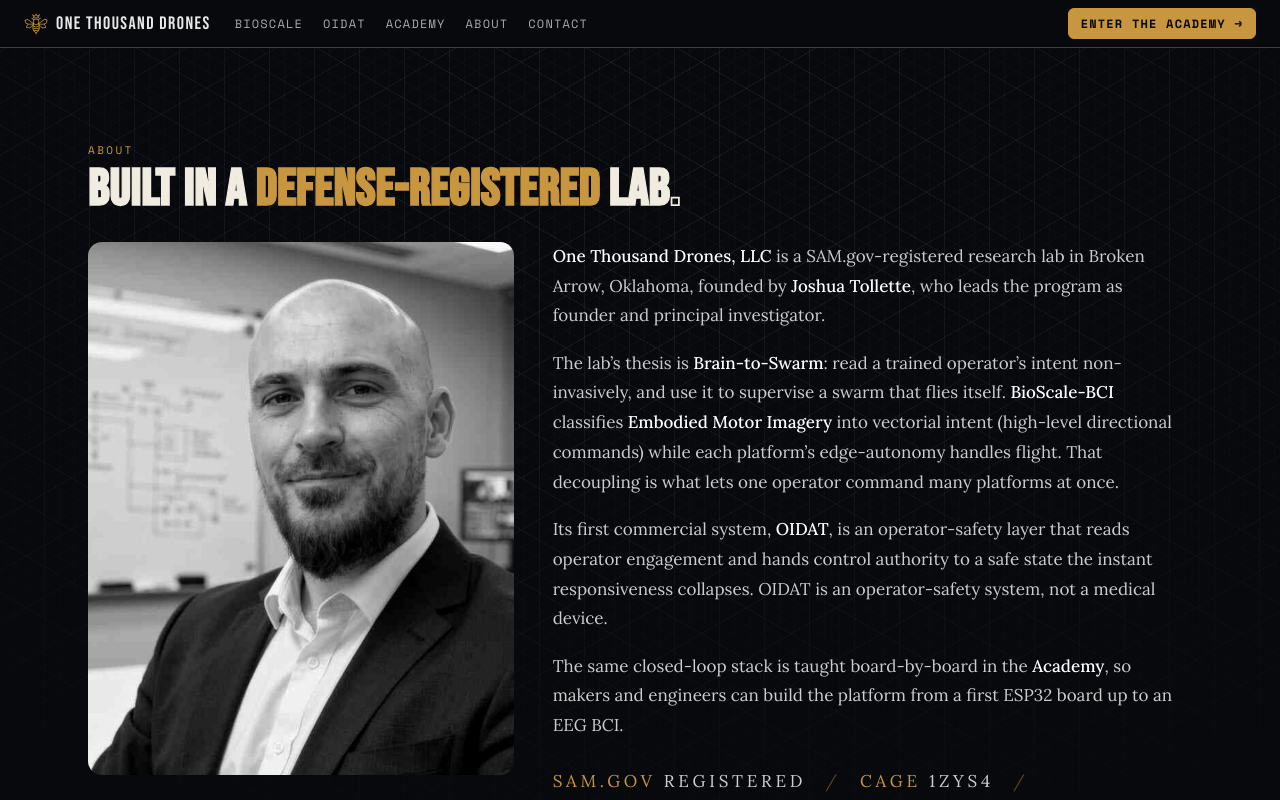
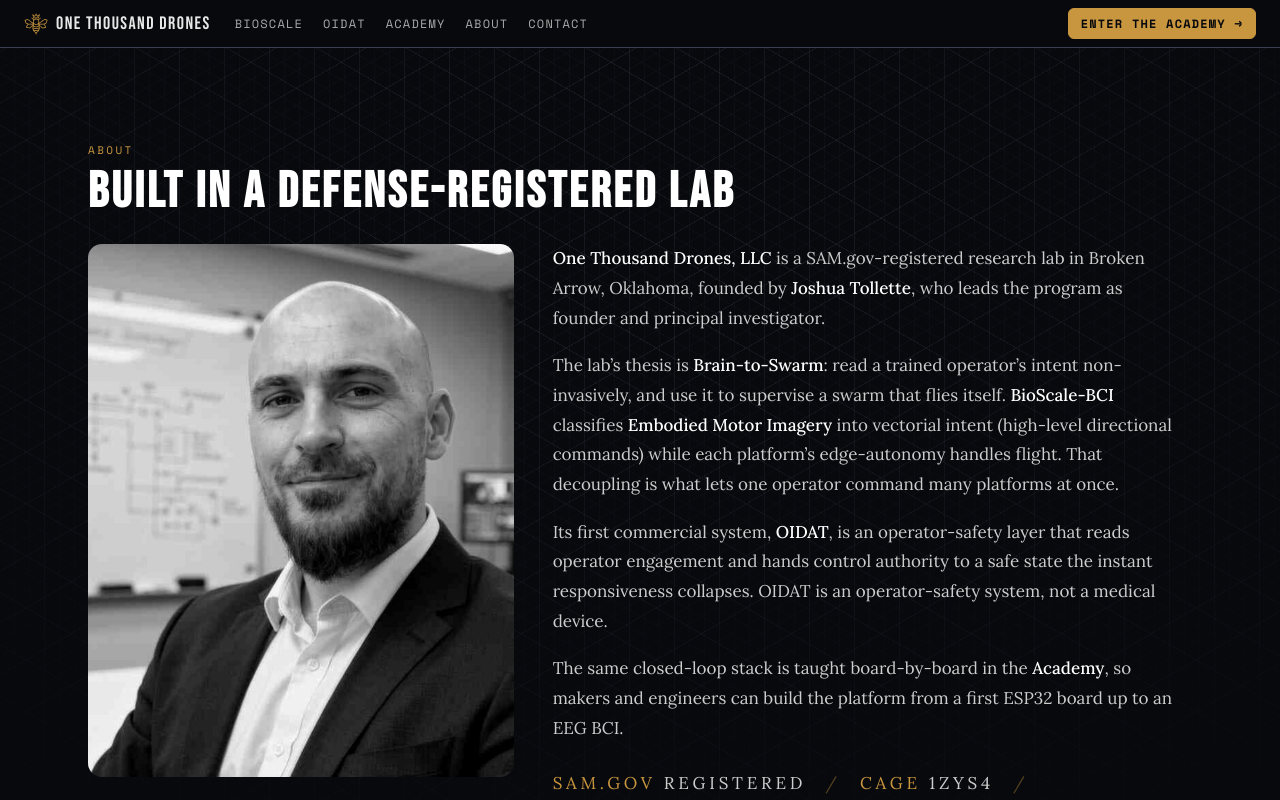
Before and after one commit to Otd-llc/otd-site, a Next.js app: page /about in a window 1280 px wide. Shown: the top 800 px of the page. Built offline with nearby package versions, Linux system fonts and the light colour scheme.

Commit message:
fix(design): revert apex section/card/door headers off the hero title rules (they aren't page titles)

```diff
--- a/app/components/Title.tsx
+++ /dev/null
@@ -1,77 +0,0 @@
-import { Fragment, type ReactNode } from 'react'
-
-// The academy title rules, ported. Render a title string with the house
-// alternation: content words alternate ivory -> gold (first ivory), small
-// function words (the / to / of / ...) stay ivory and never shift the cadence.
-// Every period is a hollow `.tdot` span; a trailing period is appended when the
-// title has none. The period is ivory when the title carries a gold word, gold
-// when it does not (a one-word title). Mirrors src/components/PageHeader.tsx in
-// the academy so both sites colour titles identically.
-
-const FUNCTION_WORDS = new Set([
-  'a', 'an', 'the', 'to', 'of', 'and', 'or', 'for', 'in', 'on', 'at', 'by',
-  'as', 'it', 'is', 'its', 'with', 'from', 'into', 'onto', 'per', 'via', 'vs',
-  'but', 'no',
-])
-
-const wordKey = (token: string) =>
-  token.toLowerCase().replace(/[^a-z0-9]/g, '')
-
-function isContentWord(token: string): boolean {
-  const k = wordKey(token)
-  return k.length > 0 && !FUNCTION_WORDS.has(k)
-}
-
-export function Title({ children }: { children: string }) {
-  const trimmed = children.trim()
-
-  const dots = (s: string, key: string): ReactNode =>
-    !s.includes('.')
-      ? s
-      : s.split(/(\.)/g).map((part, i) =>
-          part === '.' ? (
-            <span key={`${key}-${i}`} className="tdot">
-              .
-            </span>
-          ) : (
-            <Fragment key={`${key}-${i}`}>{part}</Fragment>
-          ),
-        )
-
-  let content = 0
-  const nodes = trimmed.split(/(\s+)/).map((tok, i) => {
-    if (tok === '' || /^\s+$/.test(tok)) {
-      return <Fragment key={i}>{tok}</Fragment>
-    }
-    const m = tok.match(
-      /^([^A-Za-z0-9]*)([A-Za-z0-9](?:.*[A-Za-z0-9])?)?([^A-Za-z0-9]*)$/,
-    )
-    const pre = m?.[1] ?? ''
-    const core = m?.[2] ?? ''
-    const post = m?.[3] ?? ''
-    if (core) {
-      const gold = isContentWord(core) && ++content % 2 === 0
-      return (
-        <Fragment key={i}>
-          {dots(pre, `${i}p`)}
-          {gold ? <span className="accent">{core}</span> : core}
-          {dots(post, `${i}o`)}
-        </Fragment>
-      )
-    }
-    return <Fragment key={i}>{dots(tok, `${i}w`)}</Fragment>
-  })
-
-  const hasGoldWord =
-    trimmed.split(/\s+/).filter(isContentWord).length >= 2
-  const needsPeriod = !/[.!?…]$/.test(trimmed)
-
-  return (
-    <>
-      {nodes}
-      {needsPeriod ? (
-        <span className={hasGoldWord ? 'tdot' : 'tdot accent'}>.</span>
-      ) : null}
-    </>
-  )
-}
--- a/app/components/ui/Door.tsx
+++ b/app/components/ui/Door.tsx
@@ -1,6 +1,5 @@
 import Link from 'next/link'
 import type { ReactNode } from 'react'
-import { Title } from '../Title'
 
 // .glass-card.door call-to-action panel (v4 265–270). Internal targets use
 // next/link; external (e.g. the academy host) use a plain anchor.
@@ -22,9 +21,7 @@
   const inner = (
     <>
       <span className="dk">{kicker}</span>
-      <h3>
-        <Title>{title}</Title>
-      </h3>
+      <h3>{title}</h3>
       <p>{body}</p>
       <span className="go">
         {cta} <span className="ar">→</span>
--- a/app/components/ui/Section.tsx
+++ b/app/components/ui/Section.tsx
@@ -1,5 +1,4 @@
 import type { ReactNode } from 'react'
-import { Title } from '../Title'
 
 // In-page section header: mono kicker + modest white Bebas h2 (v4 173–175).
 // `id` lets the hub anchor #bioscale / #oidat / #academy targets here.
@@ -17,9 +16,7 @@
   return (
     <section className="sec" id={id} data-reveal>
       <p className="sec-kicker">{kicker}</p>
-      <h2 className="sec-h2">
-        <Title>{title}</Title>
-      </h2>
+      <h2 className="sec-h2">{title}</h2>
       {children}
     </section>
   )
--- a/app/globals.css
+++ b/app/globals.css
@@ -363,8 +363,7 @@
 /* ---- section header — small mono kicker + modest white Bebas (NOT a 2nd hero) ---- */
 .sec { margin-top: 3.4rem; }
 .sec-kicker { font-family: var(--font-mono), monospace; font-size: 11px; letter-spacing: .22em; text-transform: uppercase; color: var(--color-command-gold); margin-bottom: .55rem; }
-.sec-h2 { font-family: var(--font-display), sans-serif; font-size: clamp(34px, 4vw, 50px); line-height: .95; letter-spacing: .02em; color: var(--color-title); margin-bottom: .9rem; -webkit-text-stroke: .025em currentColor; paint-order: stroke fill; }
-.sec-h2 .accent, .door h3 .accent { color: var(--color-command-gold); }
+.sec-h2 { font-family: var(--font-display), sans-serif; font-size: clamp(34px, 4vw, 50px); line-height: 1; letter-spacing: .06em; color: #fff; margin-bottom: .9rem; }
 .lead { font-family: var(--font-serif), serif; font-size: 17px; color: var(--color-gray-2); line-height: 1.7; max-width: 64ch; }
 .lead b { color: #fff; font-weight: 500; }
 .disclaimer { font-family: var(--font-mono), monospace; font-size: 10px; letter-spacing: .14em; text-transform: uppercase; color: var(--color-gray-3); margin-top: 1.1rem; max-width: 74ch; line-height: 1.8; }
@@ -375,7 +374,7 @@
 .card:hover { background: linear-gradient(180deg, #15151f 0%, #0f1016 100%); }
 .chip { align-self: flex-start; display: inline-flex; align-items: center; border: 1px solid var(--color-panel-border); background: rgba(8, 9, 13, .6); border-radius: 4px; padding: .12rem .55rem; font-family: var(--font-mono), monospace; font-size: 10px; text-transform: uppercase; letter-spacing: .2em; color: var(--color-command-gold); }
 .chip.blue { color: var(--color-signal-blue); }
-.card-title { font-family: var(--font-display), sans-serif; font-size: 2rem; letter-spacing: .02em; color: var(--color-title); line-height: 1; -webkit-text-stroke: .022em currentColor; paint-order: stroke fill; }
+.card-title { font-family: var(--font-display), sans-serif; font-size: 2rem; letter-spacing: .05em; color: #fff; line-height: 1; }
 .card-sub { font-family: var(--font-serif), serif; font-style: italic; font-size: 14px; color: var(--color-muted); line-height: 1.5; }
 .card .table-tech { margin-top: .35rem; }
 
@@ -384,7 +383,7 @@
 .door { display: flex; flex-direction: column; min-height: 230px; padding: 2rem 1.9rem; text-decoration: none; transition: border-color .3s, transform .25s; }
 .door:hover { border-color: rgba(200, 150, 62, .55); transform: translateY(-3px); }
 .door .dk { font-family: var(--font-mono), monospace; font-size: 10px; letter-spacing: .2em; text-transform: uppercase; color: var(--color-gray-3); margin-bottom: .8rem; }
-.door h3 { font-family: var(--font-display), sans-serif; font-size: 48px; line-height: .9; letter-spacing: .01em; color: var(--color-title); margin-bottom: .7rem; -webkit-text-stroke: .025em currentColor; paint-order: stroke fill; }
+.door h3 { font-family: var(--font-display), sans-serif; font-size: 48px; line-height: .95; letter-spacing: .02em; color: #fff; margin-bottom: .7rem; }
 .door:hover h3 { color: var(--color-gold-light); }
 .door p { font-family: var(--font-serif), serif; font-size: 16px; color: var(--color-muted); max-width: 40ch; margin-bottom: auto; }
 .door .go { margin-top: 1.4rem; font-family: var(--font-mono), monospace; font-size: 12px; font-weight: 700; letter-spacing: .12em; text-transform: uppercase; color: var(--color-signal-blue); display: inline-flex; align-items: center; gap: .4rem; }
```
